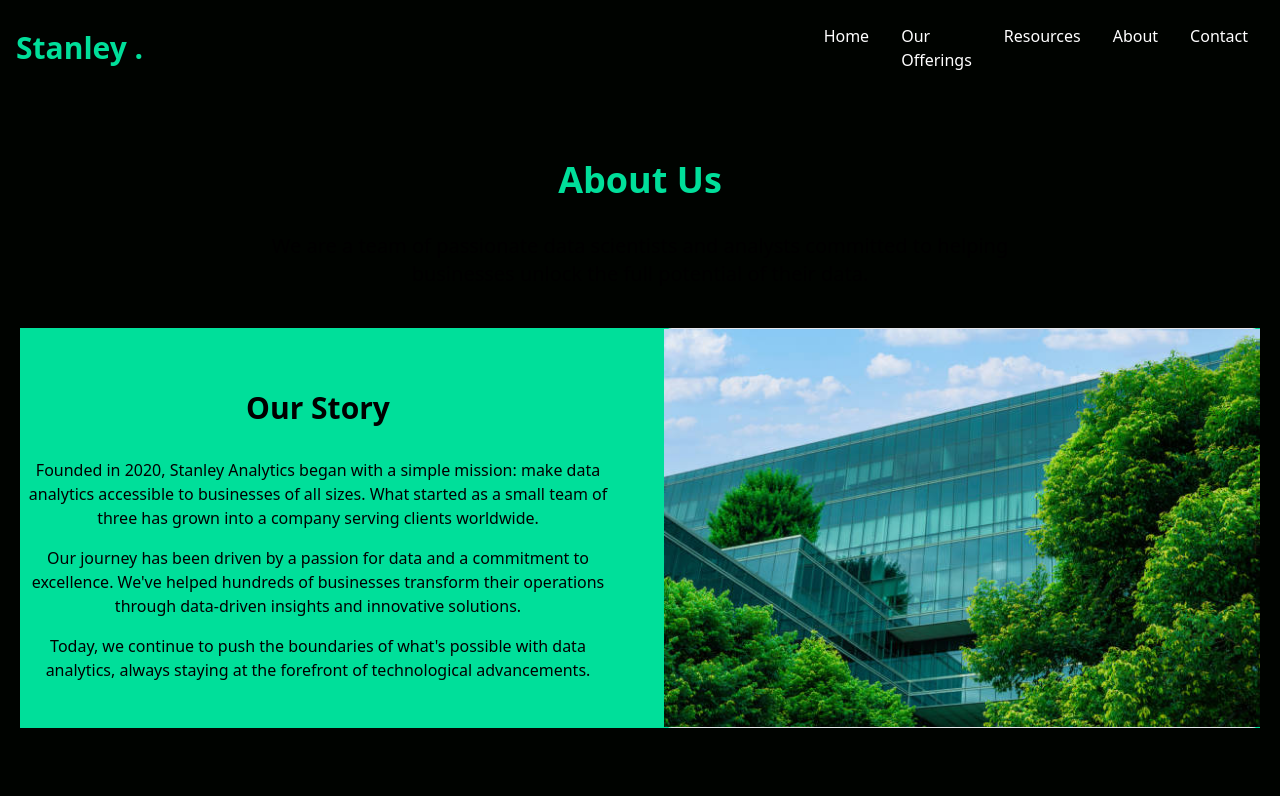
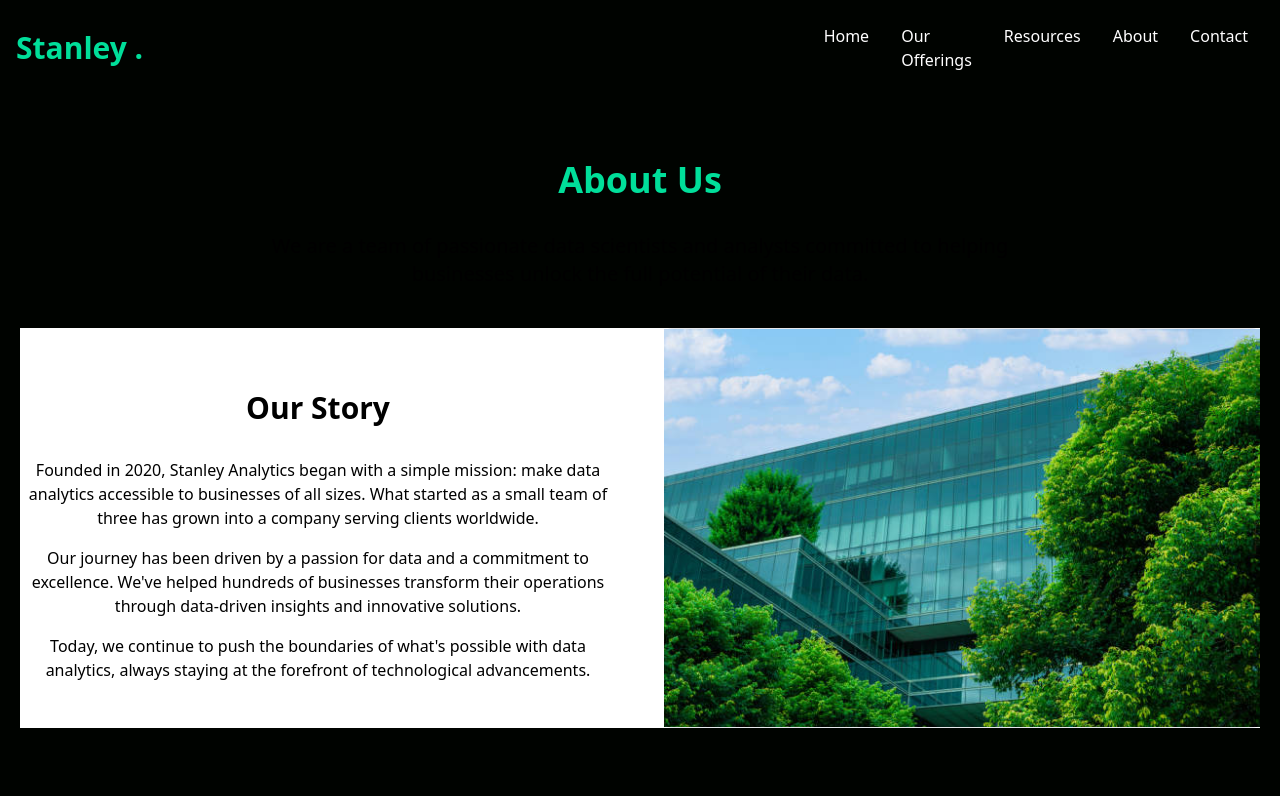
Before and after one commit to StanleyKioko/React-Tailwind-Vite-Simple-front-end, a React (Create React App) app: page /About in a window 1280 px wide. Shown: the top 796 px of the page. Built offline with nearby package versions, Linux system fonts and the light colour scheme.

Commit message:
Updated About

```diff
--- a/src/pages/About.jsx
+++ b/src/pages/About.jsx
@@ -12,7 +12,7 @@ const AboutPage = () => {
           </p>
         </div>
 
-        <div className="grid md:grid-cols-2 gap-12 items-center mb-16 bg-[#00df9a] mx-auto max-w-[1240px] text-center">
+        <div className="grid md:grid-cols-2 gap-12 items-center mb-16 bg-white mx-auto max-w-[1240px] text-center">
           <div>
             <h2 className="text-3xl font-bold mb-4 py-4">Our Story</h2>
             <p className="text-black mb-4">
```
